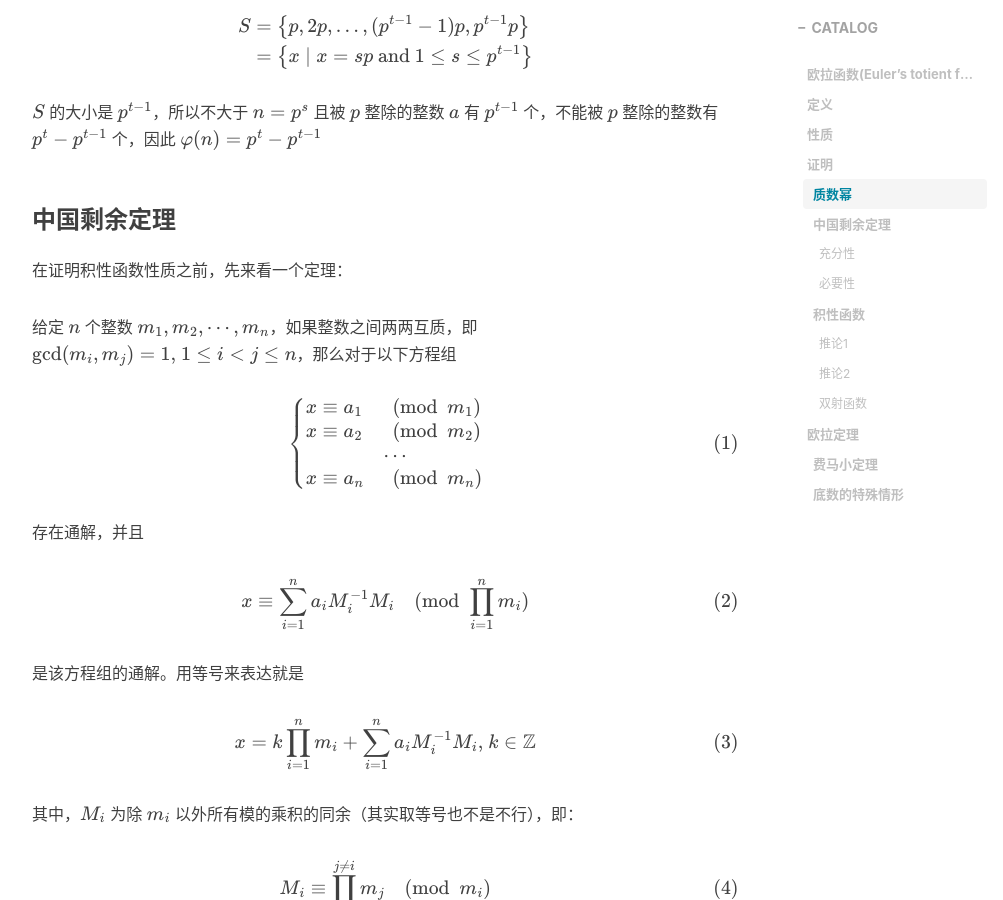
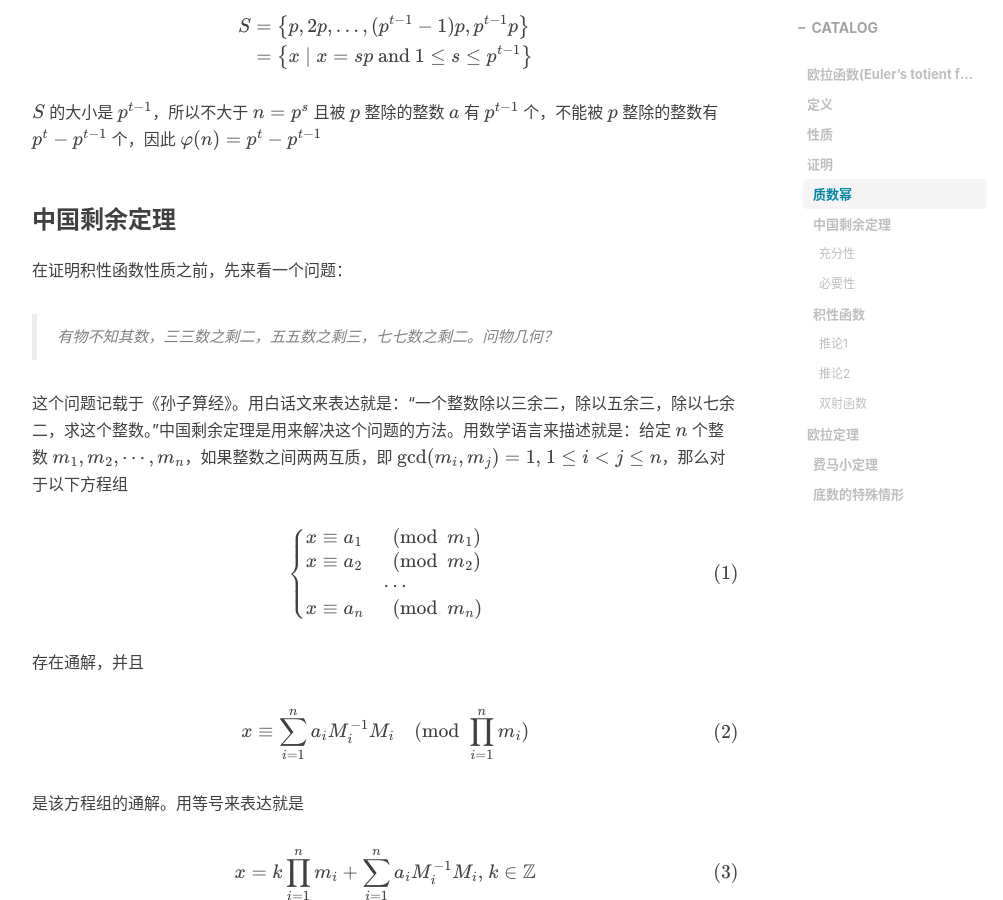
Before and after one commit to kayoch1n/kayoch1n.github.io, a Jekyll site: the page built from _posts/2021-11-27-eulers-function.markdown, in a window 1280 px wide and 900 px high, scrolled down 1585 px. Shown: the whole window, without its empty margins (233-1236 px from the left). Built offline with Jekyll 4.4.1, drawn with Linux system fonts in a browser that asks for light colours; nearby versions of some CDN libraries; comment, search, counter and statistics services are not loaded.

Commit message:
Update a post

```diff
--- a/_posts/2021-11-27-eulers-function.markdown
+++ b/_posts/2021-11-27-eulers-function.markdown
@@ -53,9 +53,11 @@ $S$ 的大小是 $p^{t-1}$，所以不大于 $n=p^s$ 且被 $p$ 整除的整数
 
 ### 中国剩余定理
 
-在证明积性函数性质之前，先来看一个定理：
+在证明积性函数性质之前，先来看一个问题：
 
-给定 $n$ 个整数 $m_1, m_2,\cdots, m_n$，如果整数之间两两互质，即 $\gcd(m_i,m_j)=1\text{, }1\le i\lt j\le n$，那么对于以下方程组
+> 有物不知其数，三三数之剩二，五五数之剩三，七七数之剩二。问物几何？
+
+这个问题记载于《孙子算经》。用白话文来表达就是：“一个整数除以三余二，除以五余三，除以七余二，求这个整数。”中国剩余定理是用来解决这个问题的方法。用数学语言来描述就是：给定 $n$ 个整数 $m_1, m_2,\cdots, m_n$，如果整数之间两两互质，即 $\gcd(m_i,m_j)=1\text{, }1\le i\lt j\le n$，那么对于以下方程组
 
 $$
 \begin{cases}
```
